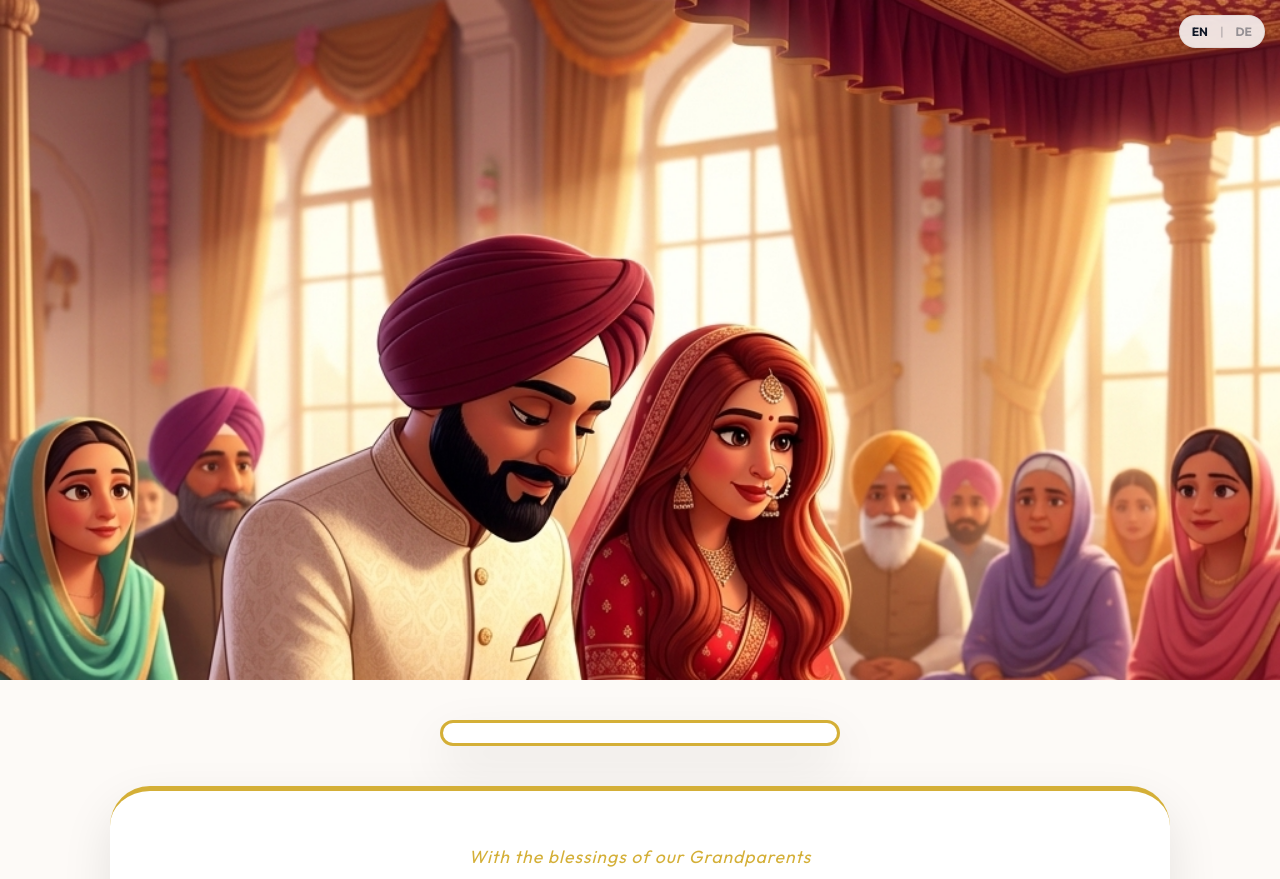
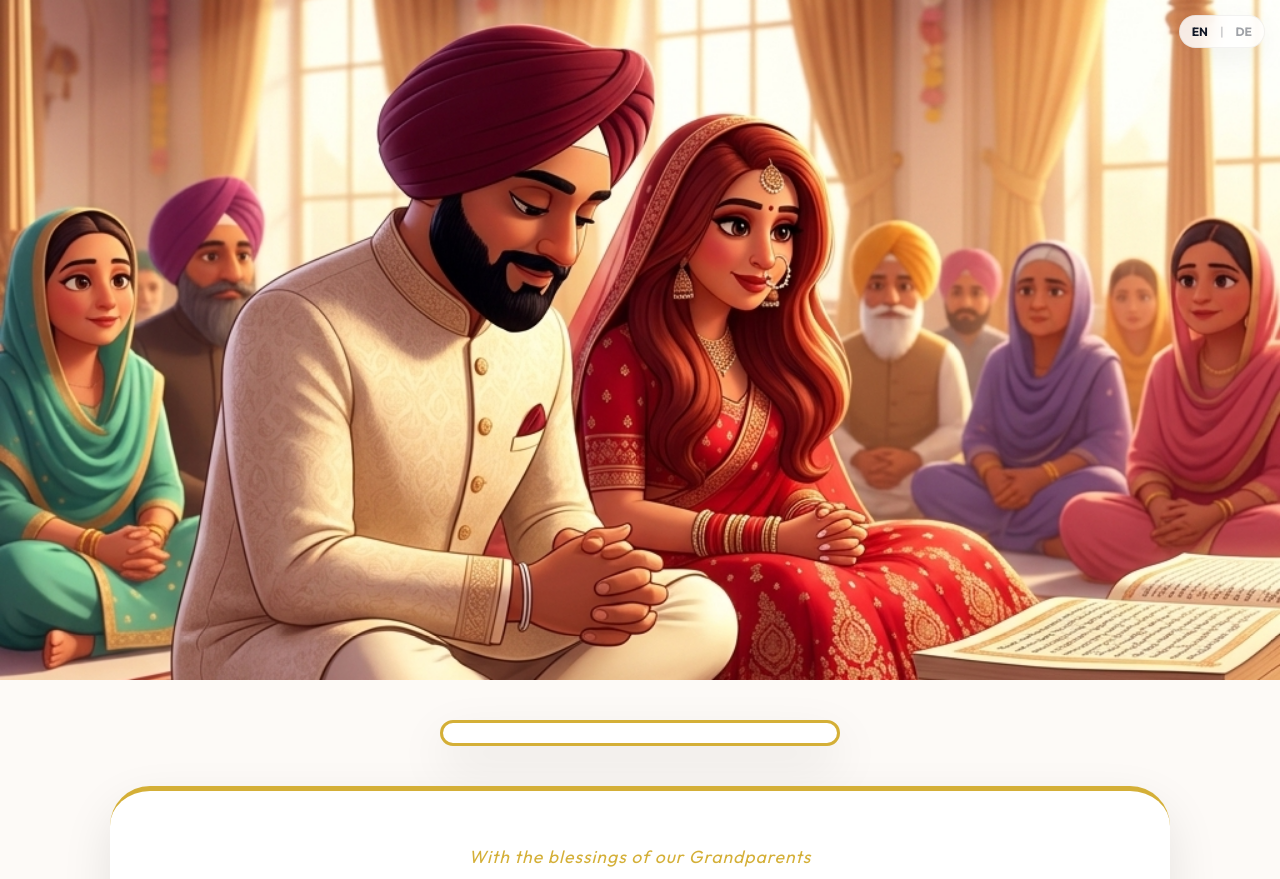
Before and after one commit to Steven12312/Simrin_Rawin, a PHP site: page /preview.html in a window 1280 px wide. Shown: the top 879 px of the page. Run offline with PHP 8.4, Linux system fonts and the light colour scheme; some web fonts are replaced.

Commit message:
style: Center hero image and bump cache version

```diff
--- a/style.css
+++ b/style.css
@@ -109,9 +109,9 @@ body {
 .hero-image {
     width: 100%;
     height: 100%;
-    background: url('images/hero.jpg?v=4') no-repeat;
+    background: url('images/hero.jpg?v=5') no-repeat;
     background-size: cover;
-    background-position: center 15%;
+    background-position: center center;
 }
 
 
```
